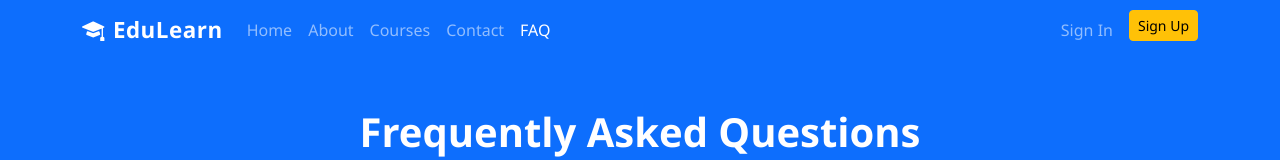
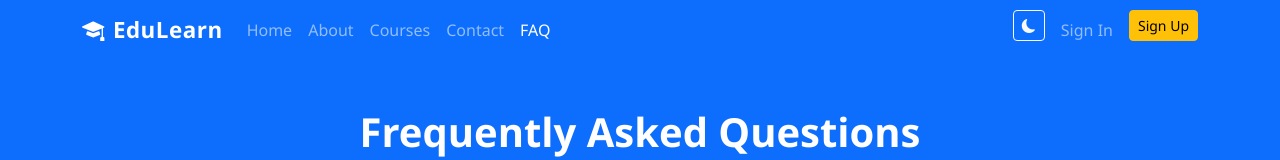
Before and after one commit to Taty-ana-ugh/EduLearn, a plain HTML site: page faq.html in a window 1280 px wide. Shown: the top 160 px of the page. Drawn offline with nearby package versions, Linux system fonts and the light colour scheme.

Commit message:
added dark mode button to faq page

```diff
--- a/faq.html
+++ b/faq.html
@@ -25,6 +25,11 @@
           <li class="nav-item"><a class="nav-link active" href="faq.html">FAQ</a></li>
         </ul>
         <ul class="navbar-nav">
+          <li class="nav-item">
+            <button class="btn btn-outline-light btn-sm me-2" id="darkToggle" title="Toggle dark mode">
+              <i class="bi bi-moon-fill"></i>
+            </button>
+          </li>
           <li class="nav-item"><a class="nav-link" href="signin.html">Sign In</a></li>
           <li class="nav-item"><a class="btn btn-warning btn-sm ms-2" href="signup.html">Sign Up</a></li>
         </ul>
```
